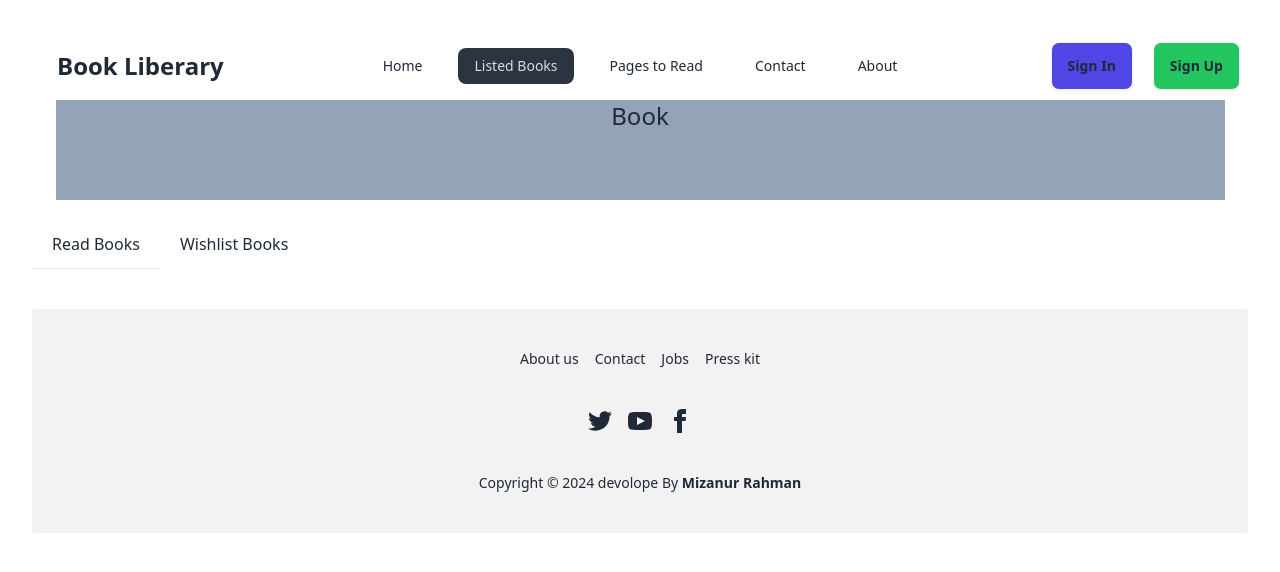
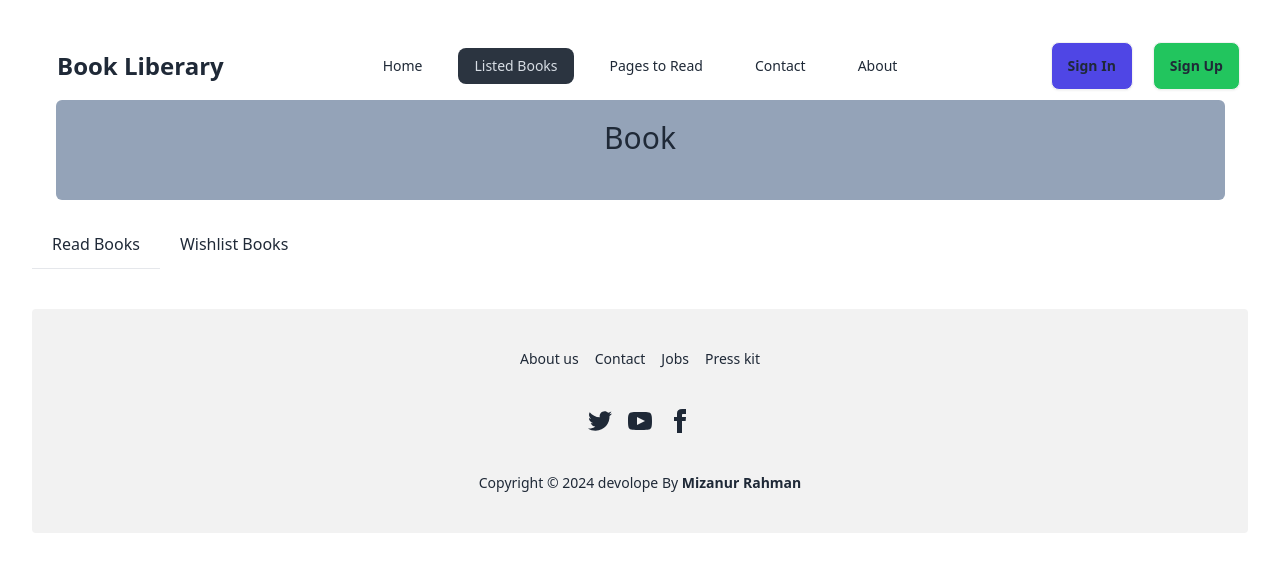
Before and after one commit to mizanurrahman70/book-house, a React (Vite) app: page /listed in a window 1280 px wide. Shown: the top 572 px of the page. Built offline with nearby package versions, Linux system fonts and the light colour scheme.

Commit message:
img host problem solved

```diff
--- a/src/Components/Banner/Banner.jsx
+++ b/src/Components/Banner/Banner.jsx
@@ -1,4 +1,5 @@
 import React from 'react';
+import { Link } from 'react-router-dom';
 
 
 
@@ -12,12 +13,12 @@ const Banner = () => {
                 </h1>
 
                 <div className="mt-10 flex flex-col space-y-4 sm:items-center sm:justify-center sm:flex-row sm:space-y-0 sm:space-x-4 lg:justify-start">
-                    <a rel="noopener noreferrer" href="#" className="px-8 py-3 text-lg font-semibold rounded bg-violet-400 text-gray-900">View The List</a>
+                    <Link to='/listed'><p rel="noopener noreferrer" href="#" className="px-8 py-3 text-lg font-semibold rounded bg-violet-400 text-gray-900">View The List</p></Link>
 
                 </div>
             </div>
             <div className="flex items-center justify-center p-6 mt-8 lg:mt-0 h-72 sm:h-80 lg:h-96 xl:h-112 2xl:h-128">
-                <img src="../../img/pngwing 1.png" alt="" className="object-contain h-72 sm:h-80 lg:h-96 xl:h-112 2xl:h-128" />
+                <img src="https://i.ibb.co/vZR7HbX/pngwing-1.png" alt="" className="object-contain h-72 sm:h-80 lg:h-96 xl:h-112 2xl:h-128" />
             </div>
         </div>
     </section>
--- a/src/Components/Book/Book.jsx
+++ b/src/Components/Book/Book.jsx
@@ -65,8 +65,8 @@ const Book = () => {
 
                <div className='flex gap-5'>
 
-               <button onClick={()=>buttonHandle(book)} class="btn btn-secondary bg-green-600 border-none">Red</button>
-               <button onClick={()=>whileButton(book)} class="btn btn-secondary bg-purple-900 border-none">While List</button>
+               <button onClick={()=>buttonHandle(book)} class="btn btn-secondary bg-green-600 border-none">Read</button>
+               <button onClick={()=>whileButton(book)} class="btn btn-secondary bg-purple-900 border-none">Wishlist</button>
                </div>
           </div>
           <div className="shrink-0 lg:w-[573px]  rounded-3xl bg-slate-200 ">
--- a/src/Components/ListedBook/ListedBook.jsx
+++ b/src/Components/ListedBook/ListedBook.jsx
@@ -9,8 +9,8 @@ const ListedBook = () => {
 
     return (
         <div>
-            <div className='w-[1169px] h-[100px] bg-slate-400 mx-auto'>
-                <h1 className='text-2xl flex items-center justify-center'> Book</h1>
+            <div className='w-[1169px] h-[100px] bg-slate-400 mx-auto rounded-md'>
+                <h1 className='text-3xl flex items-center justify-center pt-5'> Book</h1>
             </div>
             <div className="flex mt-5">
 	<Link to=''><p onClick={()=>setActive(1)} rel="noopener noreferrer" href="#" className={`flex flex-shrink-0 px-5 py-3 space-x-2 dark:border-gray-600 dark:text-gray-600 ${active== 1?'border border-b-0' : 'border-b'}`}>
--- a/src/Components/Navber/Navber.jsx
+++ b/src/Components/Navber/Navber.jsx
@@ -1,5 +1,5 @@
 import React from 'react';
-import { NavLink } from 'react-router-dom';
+import { Link, NavLink } from 'react-router-dom';
 
 const Navber = () => {
     return (
@@ -18,7 +18,7 @@ const Navber = () => {
      <li> <NavLink to='/about'>About</NavLink></li>
       </ul>
     </div>
-    <a className="btn btn-ghost text-2xl font-extrabold ">Book Liberary</a>
+   <Link to='/'><p className="btn btn-ghost text-2xl font-extrabold ">Book Liberary</p></Link>
   </div>
   <div className="navbar-center hidden lg:flex items-center">
     <ul className="menu menu-horizontal px-1 space-x-5">
--- a/src/Components/RdCard/RdCard.jsx
+++ b/src/Components/RdCard/RdCard.jsx
@@ -12,7 +12,7 @@ const RdCard = ({ book }) => {
 
 
     return (
-        <div className="w-full lg:card lg:card-side bg-base-100 shadow-xl border-2">
+        <div className="w-full lg:card lg:card-side bg-base-100 shadow-xl border-2 py-5">
             <div>  <figure><img src={image} alt="Movie" /></figure></div>
             <div className=' flex flex-col text-start ml-5'>
                 <h1 className='text-3xl '>{bookName}</h1>
```
